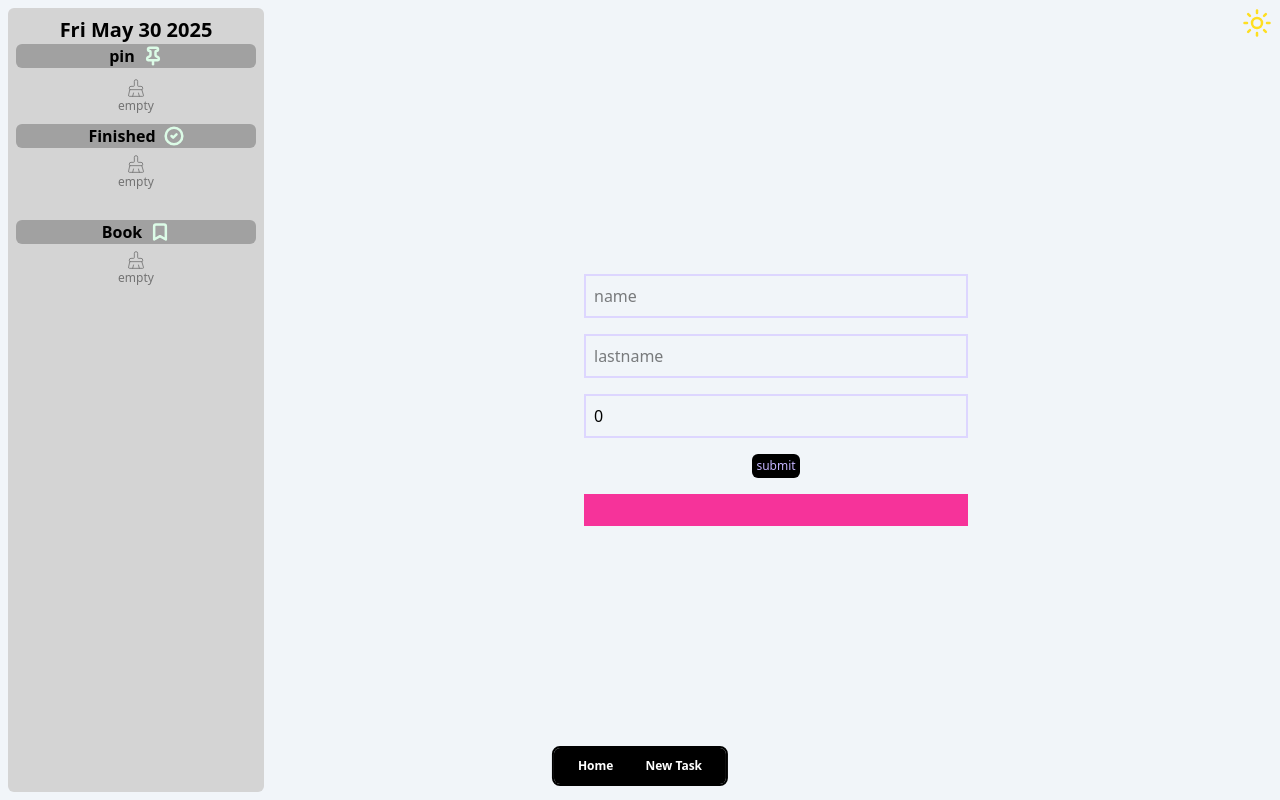
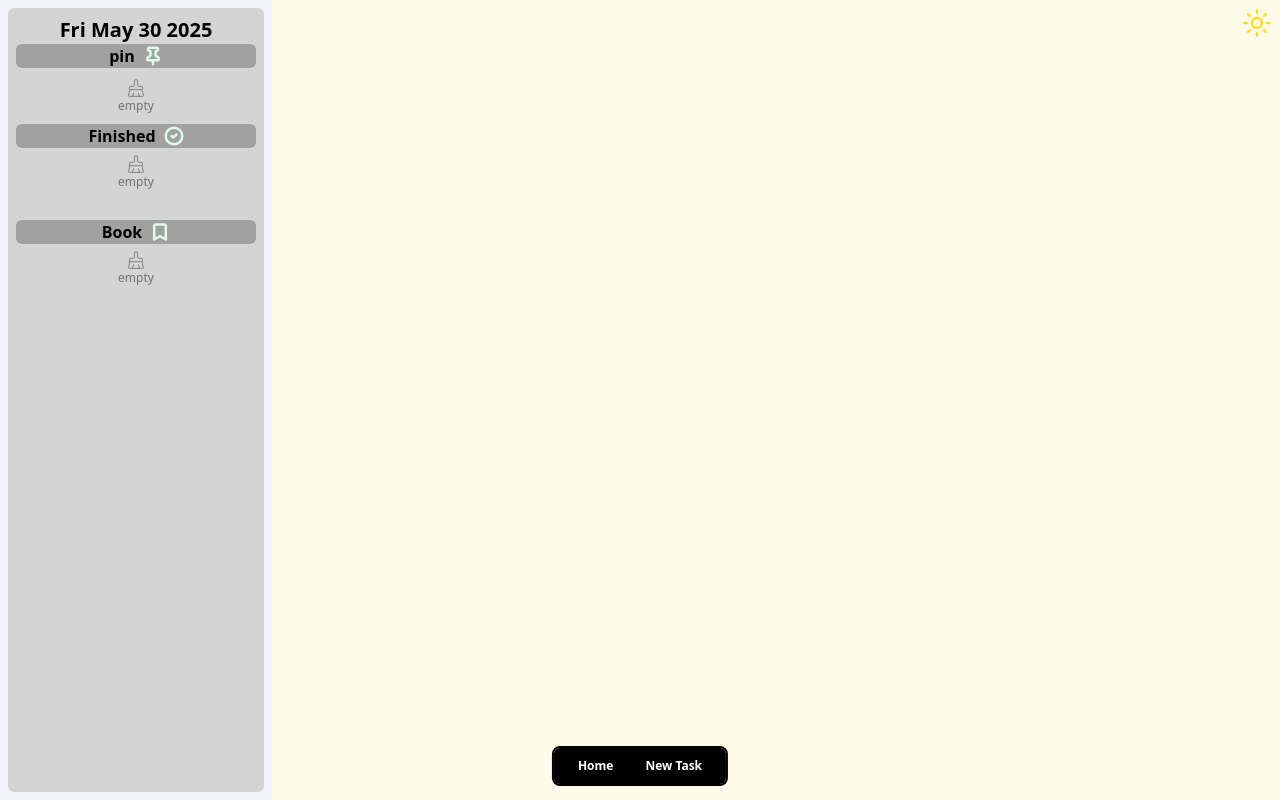
Before and after one commit to aboudev22/todolist, a React (Vite) app: page /newtask in a window 1280 px wide. Built offline with nearby package versions, Linux system fonts and the light colour scheme.

Commit message:
task schema

```diff
--- a/src/pages/NewTask.tsx
+++ b/src/pages/NewTask.tsx
@@ -1,84 +1,5 @@
-import { zodResolver } from "@hookform/resolvers/zod";
-import { motion } from "framer-motion";
-import { useForm, type SubmitHandler } from "react-hook-form";
-import type { FormSchemaType } from "../schemas/test.schema";
-import formSchema from "../schemas/test.schema";
-import useTest from "../store/testStote";
-
 export default function NewTask() {
-  const { name, lastName, age, changeAge, changeLastNAme, changeNAme } =
-    useTest();
-
-  const {
-    register,
-    handleSubmit,
-    watch,
-    reset,
-    formState: { errors },
-  } = useForm<FormSchemaType>({
-    resolver: zodResolver(formSchema),
-    defaultValues: {
-      name,
-      lastName,
-      age,
-    },
-  });
-  const onSubmit: SubmitHandler<FormSchemaType> = (data) => {
-    changeAge(data.age);
-    changeNAme(data.name);
-    changeLastNAme(data.lastName);
-  };
-  const userName = watch("name");
-
   return (
-    <div className="w-full h-full flex justify-center items-center">
-      <form
-        onSubmit={handleSubmit(onSubmit)}
-        className="flex flex-col gap-4"
-        action=""
-      >
-        <div className="flex flex-col">
-          <input
-            defaultValue=""
-            {...register("name")}
-            type="text"
-            placeholder="name"
-            className="w-sm p-2 border-2 border-violet-200"
-          />
-          {errors.name && (
-            <span className="text-red-500">{errors.name.message}</span>
-          )}
-        </div>
-
-        <div className="flex flex-col">
-          <input
-            defaultValue=""
-            {...register("lastName")}
-            type="text"
-            placeholder="lastname"
-            className="w-sm p-2 border-2 border-violet-200"
-          />
-          {errors.name && (
-            <span className="text-red-500">{errors.lastName?.message}</span>
-          )}
-        </div>
-        <input
-          defaultValue=""
-          {...register("age")}
-          type="number"
-          placeholder="age"
-          className="w-sm p-2 border-2 border-violet-200"
-        />
-        <motion.button
-          whileTap={{ scale: 0.9 }}
-          onClick={() => reset()}
-          type="submit"
-          className="p-1 text-xs text-violet-300 bg-black w-fit self-center rounded-md cursor-pointer"
-        >
-          submit
-        </motion.button>
-        <p className="bg-pink-500 px-2 h-8 text-black font-bold">{userName}</p>
-      </form>
-    </div>
+    <div className="w-full h-full bg-amber-50 flex justify-center items-center"></div>
   );
 }
--- /dev/null
+++ b/src/schemas/task.schema.ts
@@ -0,0 +1,10 @@
+import * as z from "zod/v4";
+
+const taskSckema = z.object({
+  description: z.string().min(3),
+  finished: z.boolean(),
+  id: z.number(),
+  date: z.date(),
+});
+
+export default taskSckema;
```
